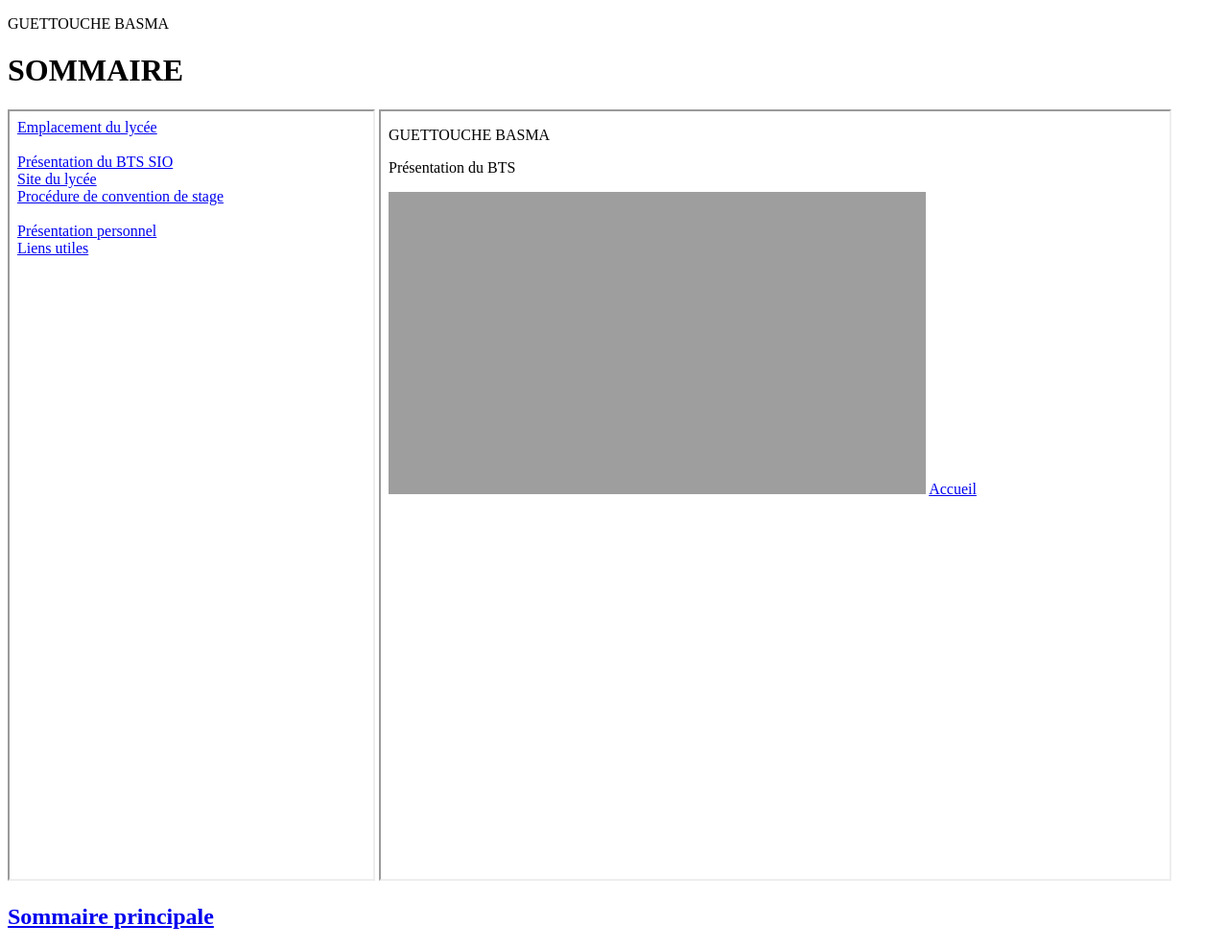
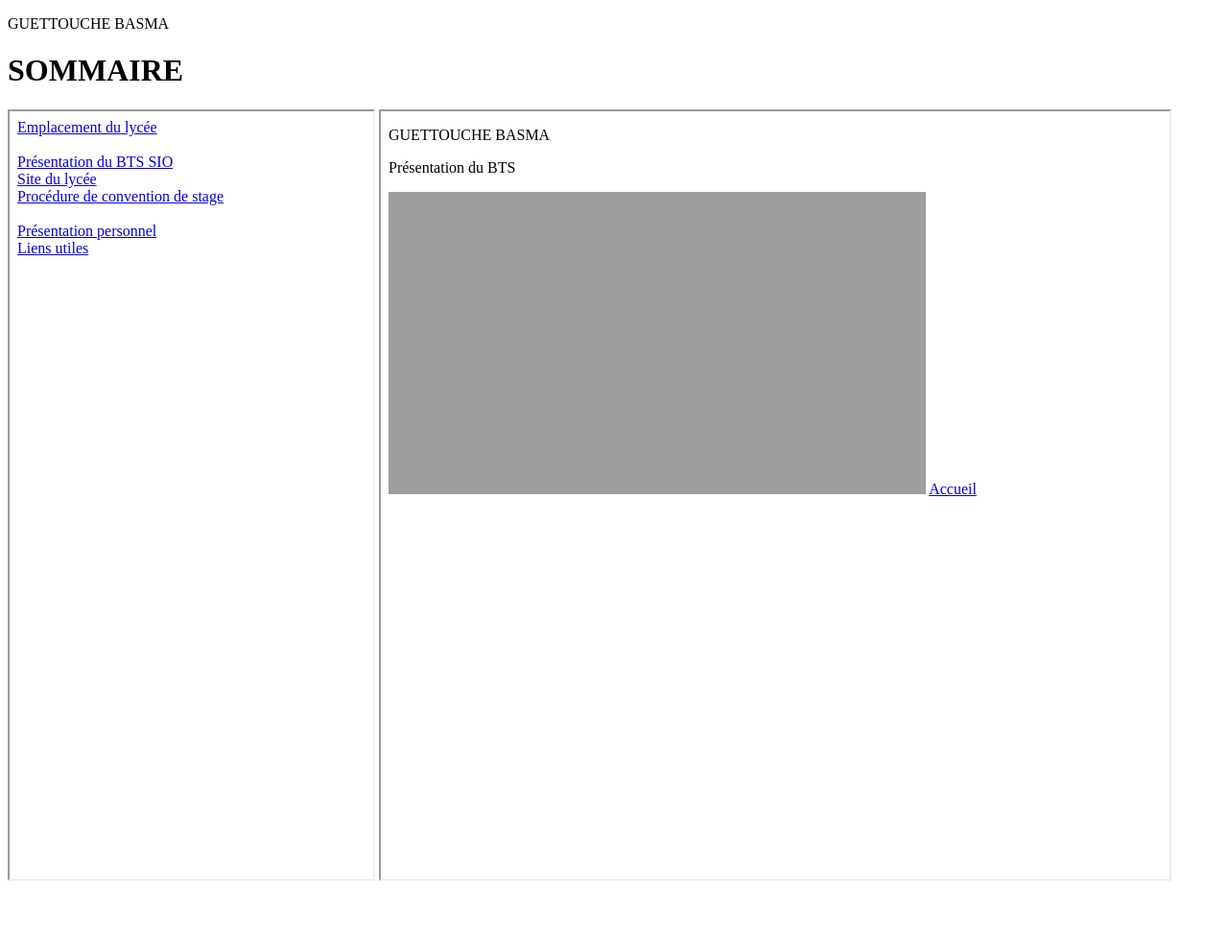
Before and after one commit to BasmaCooki/Mission2, a plain HTML site: page index.html in a window 1280 px wide. Shown: the whole page at 96% size. After the commit the page ends 930 px from the top, so only its background shows below. Drawn offline with Linux system fonts and the light colour scheme.

Commit message:
Update index.html

```diff
--- a/index.html
+++ b/index.html
@@ -11,5 +11,4 @@
     <h1> SOMMAIRE </h1>
     <iframe src="./sommaire.html" width="30%" height="800" name="f1"></iframe>
     <iframe src="./btssio.html" width="65%" height="800" name="f2"></iframe>
-    <h2> <a href="https://basmacooki.github.io/Tp1.1/"> Sommaire principale</a></h2>
 </html>
```
